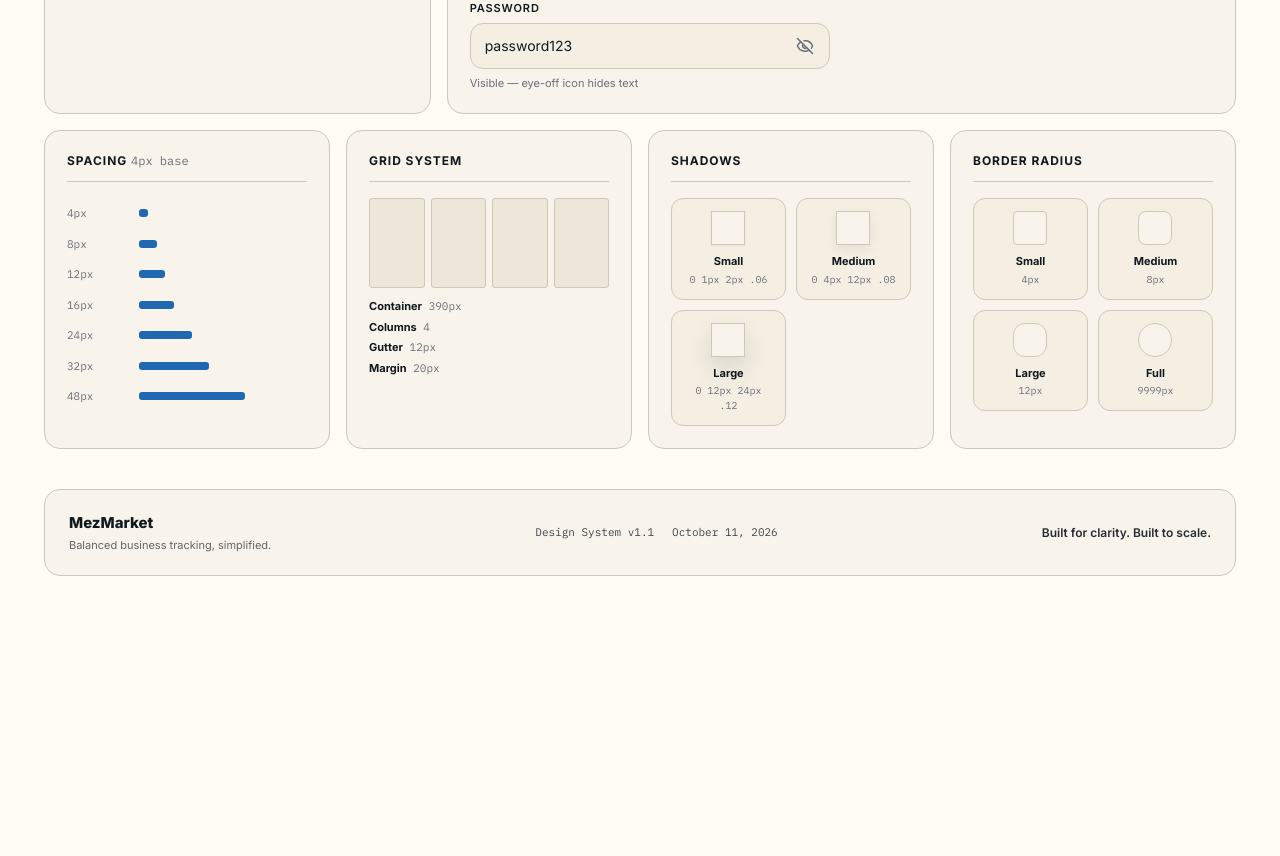
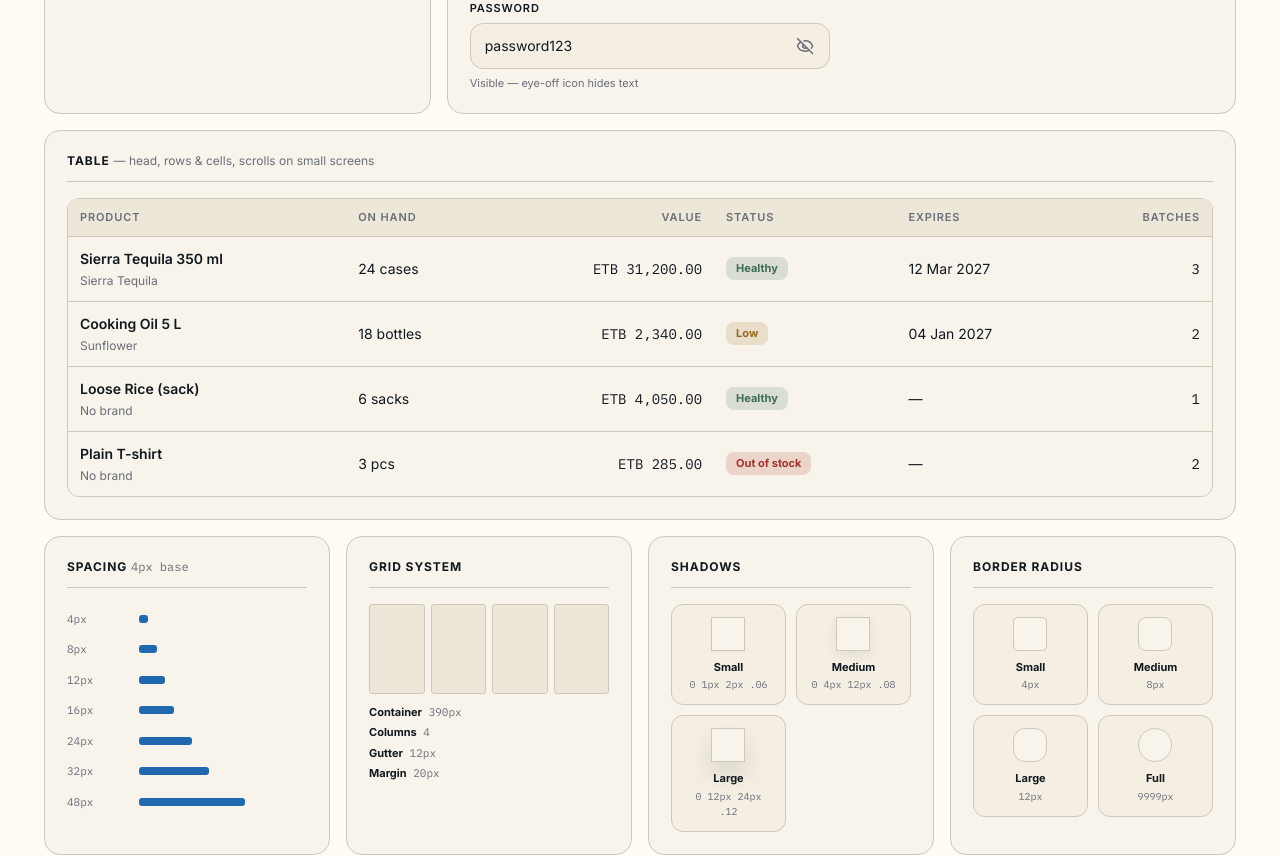
Before and after one commit to SaleamlakH/mezmarket, a React (Vite) app in the folder apps/web/: page /design-system in a window 1280 px wide. Shown: the part 3400-4256 px from the top of the page. Before the commit the page ends 4076 px from the top, so only its background shows below. Built offline with nearby package versions, Linux system fonts and the light colour scheme; no server answers.

Commit message:
feat(web): add Table primitive components

```diff
--- a/apps/web/src/DesignSystem.tsx
+++ b/apps/web/src/DesignSystem.tsx
@@ -42,6 +42,12 @@ import {
   BottomNav,
   InvoiceSheet,
   ThemeToggle,
+  Table,
+  TableHead,
+  TableBody,
+  TableRow,
+  TableHeadCell,
+  TableCell,
 } from './components';
 
 /* ---------- small demo helpers ---------- */
@@ -522,6 +528,89 @@ function FormsPanel() {
   );
 }
 
+function TablePanel() {
+  return (
+    <Panel
+      span="md:col-span-12"
+      title={
+        <>
+          Table{' '}
+          <span className="font-normal normal-case tracking-normal text-(--text-muted)">
+            — head, rows &amp; cells, scrolls on small screens
+          </span>
+        </>
+      }
+    >
+      <Table className="min-w-170">
+        <TableHead>
+          <TableRow>
+            <TableHeadCell>Product</TableHeadCell>
+            <TableHeadCell>On hand</TableHeadCell>
+            <TableHeadCell className="text-right">Value</TableHeadCell>
+            <TableHeadCell>Status</TableHeadCell>
+            <TableHeadCell>Expires</TableHeadCell>
+            <TableHeadCell className="text-right">Batches</TableHeadCell>
+          </TableRow>
+        </TableHead>
+        <TableBody>
+          <TableRow>
+            <TableCell>
+              <span className="block font-semibold text-(--text)">Sierra Tequila 350 ml</span>
+              <span className="mt-1 block text-xs text-(--text-muted)">Sierra Tequila</span>
+            </TableCell>
+            <TableCell className="whitespace-nowrap">24 cases</TableCell>
+            <TableCell className="font-mono text-right tabular-nums">ETB 31,200.00</TableCell>
+            <TableCell>
+              <Badge tone="positive">Healthy</Badge>
+            </TableCell>
+            <TableCell className="whitespace-nowrap">12 Mar 2027</TableCell>
+            <TableCell className="font-mono text-right tabular-nums">3</TableCell>
+          </TableRow>
+          <TableRow>
+            <TableCell>
+              <span className="block font-semibold text-(--text)">Cooking Oil 5 L</span>
+              <span className="mt-1 block text-xs text-(--text-muted)">Sunflower</span>
+            </TableCell>
+            <TableCell className="whitespace-nowrap">18 bottles</TableCell>
+            <TableCell className="font-mono text-right tabular-nums">ETB 2,340.00</TableCell>
+            <TableCell>
+              <Badge tone="warning">Low</Badge>
+            </TableCell>
+            <TableCell className="whitespace-nowrap">04 Jan 2027</TableCell>
+            <TableCell className="font-mono text-right tabular-nums">2</TableCell>
+          </TableRow>
+          <TableRow>
+            <TableCell>
+              <span className="block font-semibold text-(--text)">Loose Rice (sack)</span>
+              <span className="mt-1 block text-xs text-(--text-muted)">No brand</span>
+            </TableCell>
+            <TableCell className="whitespace-nowrap">6 sacks</TableCell>
+            <TableCell className="font-mono text-right tabular-nums">ETB 4,050.00</TableCell>
+            <TableCell>
+              <Badge tone="positive">Healthy</Badge>
+            </TableCell>
+            <TableCell className="whitespace-nowrap">—</TableCell>
+            <TableCell className="font-mono text-right tabular-nums">1</TableCell>
+          </TableRow>
+          <TableRow>
+            <TableCell>
+              <span className="block font-semibold text-(--text)">Plain T-shirt</span>
+              <span className="mt-1 block text-xs text-(--text-muted)">No brand</span>
+            </TableCell>
+            <TableCell className="whitespace-nowrap">3 pcs</TableCell>
+            <TableCell className="font-mono text-right tabular-nums">ETB 285.00</TableCell>
+            <TableCell>
+              <Badge tone="danger">Out of stock</Badge>
+            </TableCell>
+            <TableCell className="whitespace-nowrap">—</TableCell>
+            <TableCell className="font-mono text-right tabular-nums">2</TableCell>
+          </TableRow>
+        </TableBody>
+      </Table>
+    </Panel>
+  );
+}
+
 function SpacingPanel() {
   const spacing = [4, 8, 12, 16, 24, 32, 48];
   return (
@@ -669,6 +758,7 @@ export function DesignSystem() {
           <StatusPanel />
           <BannersPanel />
           <FormsPanel />
+          <TablePanel />
           <SpacingPanel />
           <GridPanel />
           <ShadowsPanel />
--- /dev/null
+++ b/apps/web/src/components/Table.tsx
@@ -0,0 +1,85 @@
+import type {
+  ComponentPropsWithoutRef,
+  ReactNode,
+  TdHTMLAttributes,
+  ThHTMLAttributes,
+} from 'react';
+
+/**
+ * A plain table primitive.
+ *
+ * The panel keeps its own layer colour rather than letting the page
+ * background show through, and rows are separated by a rule instead of
+ * alternating stripes.
+ *
+ * The wrapper is only a bordered box: it has no responsive visibility and
+ * scrolls nothing. When it shows is the caller's call — callers with a card
+ * list for small screens hide it, and callers whose columns can overflow wrap
+ * it in a scrolling container.
+ */
+
+const HEAD_CELL =
+  'px-3 py-2.5 text-left text-[11px] font-semibold uppercase tracking-[0.08em] text-(--text-muted)';
+const BODY_CELL = 'border-t border-(--border) px-3 py-3 align-middle text-sm text-(--text)';
+
+export interface TableProps extends ComponentPropsWithoutRef<'table'> {
+  children: ReactNode;
+}
+
+export function Table({ children, className = '', ...rest }: TableProps) {
+  return (
+    <div className="overflow-x-auto rounded-xl border border-(--border)">
+      <table className={`w-full border-collapse bg-(--surface-primary) ${className}`} {...rest}>
+        {children}
+      </table>
+    </div>
+  );
+}
+
+export function TableHead({ children, ...rest }: ComponentPropsWithoutRef<'thead'>) {
+  return (
+    <thead className="bg-(--surface-secondary)" {...rest}>
+      {children}
+    </thead>
+  );
+}
+
+export function TableBody({ children, ...rest }: ComponentPropsWithoutRef<'tbody'>) {
+  return <tbody {...rest}>{children}</tbody>;
+}
+
+export interface TableRowProps extends ComponentPropsWithoutRef<'tr'> {
+  children: ReactNode;
+}
+
+export function TableRow({ children, ...rest }: TableRowProps) {
+  return (
+    <tr className="transition-colors hover:bg-(--field)" {...rest}>
+      {children}
+    </tr>
+  );
+}
+
+export function TableHeadCell({
+  children,
+  className = '',
+  ...rest
+}: ThHTMLAttributes<HTMLTableCellElement>) {
+  return (
+    <th scope="col" className={`${HEAD_CELL} ${className}`} {...rest}>
+      {children}
+    </th>
+  );
+}
+
+export function TableCell({
+  children,
+  className = '',
+  ...rest
+}: TdHTMLAttributes<HTMLTableCellElement>) {
+  return (
+    <td className={`${BODY_CELL} ${className}`} {...rest}>
+      {children}
+    </td>
+  );
+}
--- a/apps/web/src/components/index.ts
+++ b/apps/web/src/components/index.ts
@@ -27,6 +27,8 @@ export { Input } from './Input';
 export type { InputProps } from './Input';
 export { Select } from './Select';
 export type { SelectProps, SelectOption } from './Select';
+export { Table, TableHead, TableBody, TableRow, TableHeadCell, TableCell } from './Table';
+export type { TableProps, TableRowProps } from './Table';
 export { PasswordInput } from './PasswordInput';
 export type { PasswordInputProps } from './PasswordInput';
 export { ListCard } from './ListCard';
```
